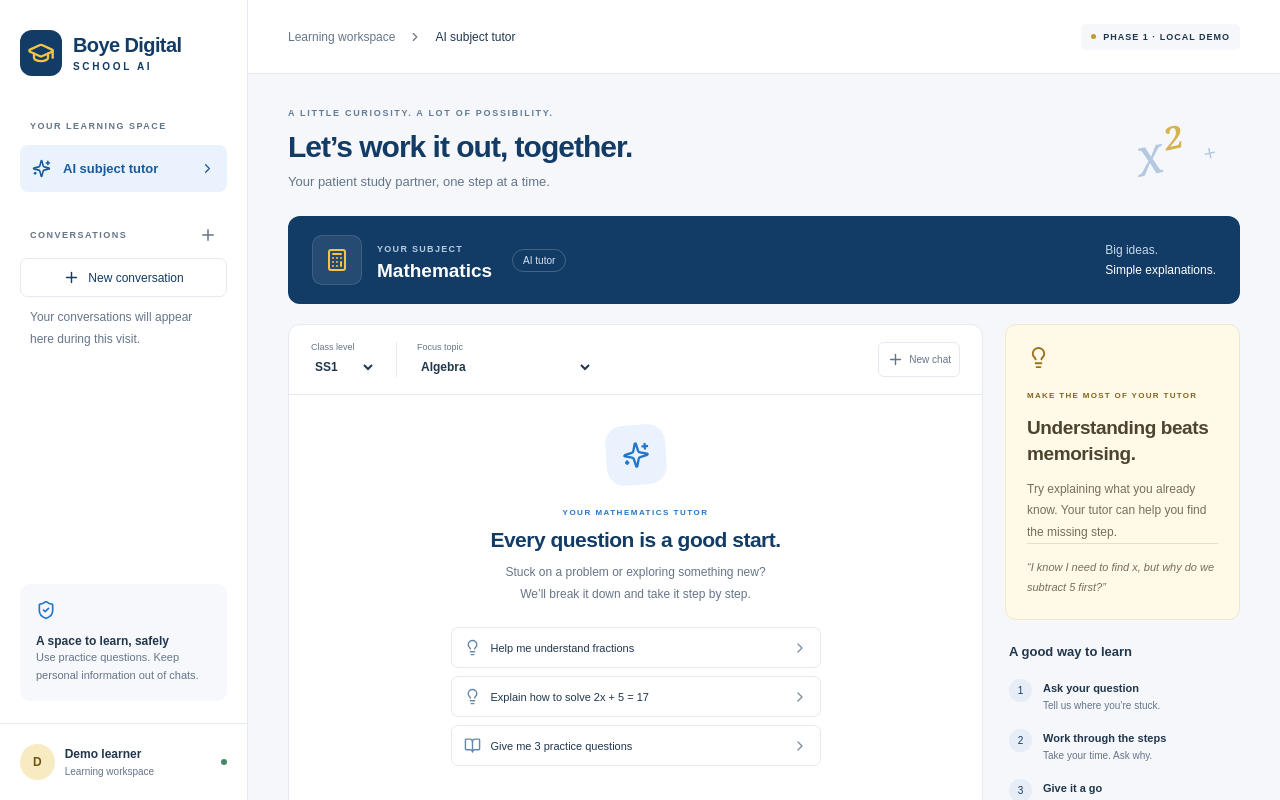
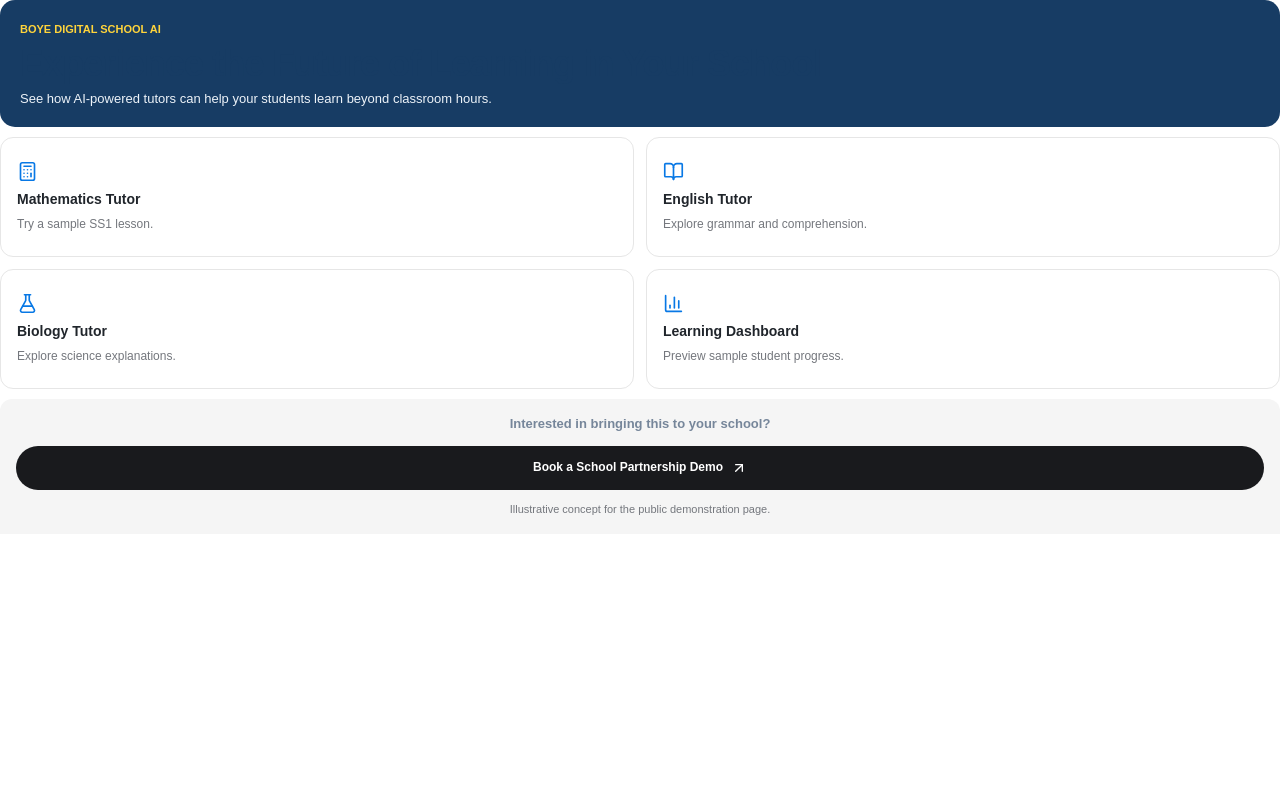
Before and after one commit to majesticmusa/Boye, a Next.js app in the folder boye-digital-school/: page / in a window 1280 px wide. Shown: the top 800 px of the page. Built offline with nearby package versions, Linux system fonts and the light colour scheme.

Commit message:
Show school demo landing page at site root

```diff
--- a/boye-digital-school/src/app/page.tsx
+++ b/boye-digital-school/src/app/page.tsx
@@ -1,2 +1,5 @@
-import TutorWorkspace from '@/components/tutor-workspace';
-export default function Home(){return <TutorWorkspace hosted={Boolean(process.env.VERCEL)}/>}
+import DemoPage from './demo/page';
+
+export default function Home() {
+  return <DemoPage />;
+}
```
